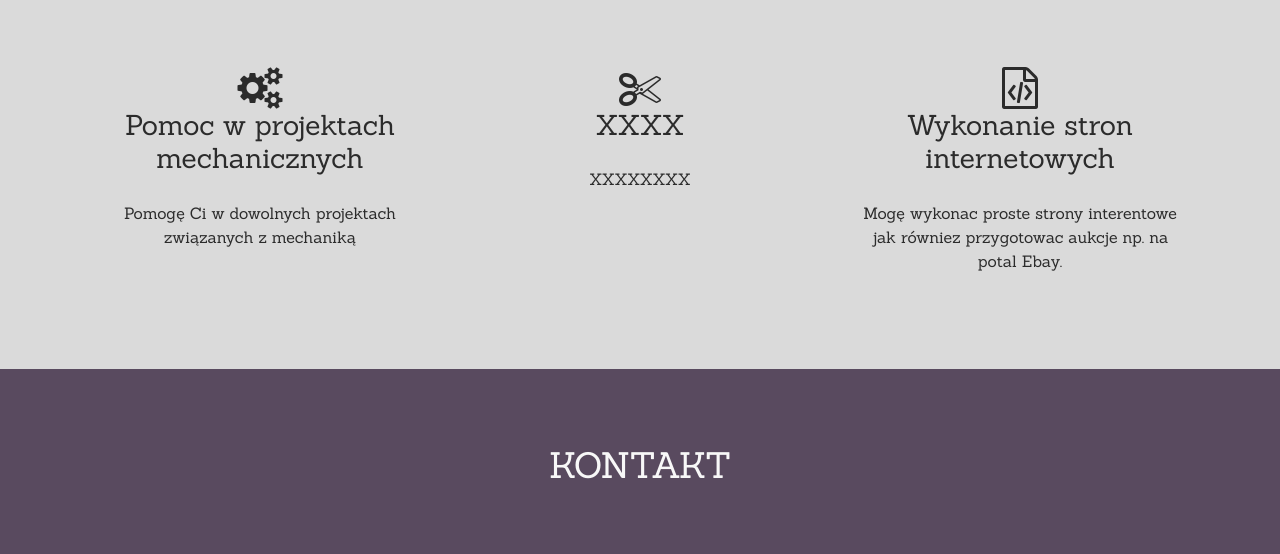
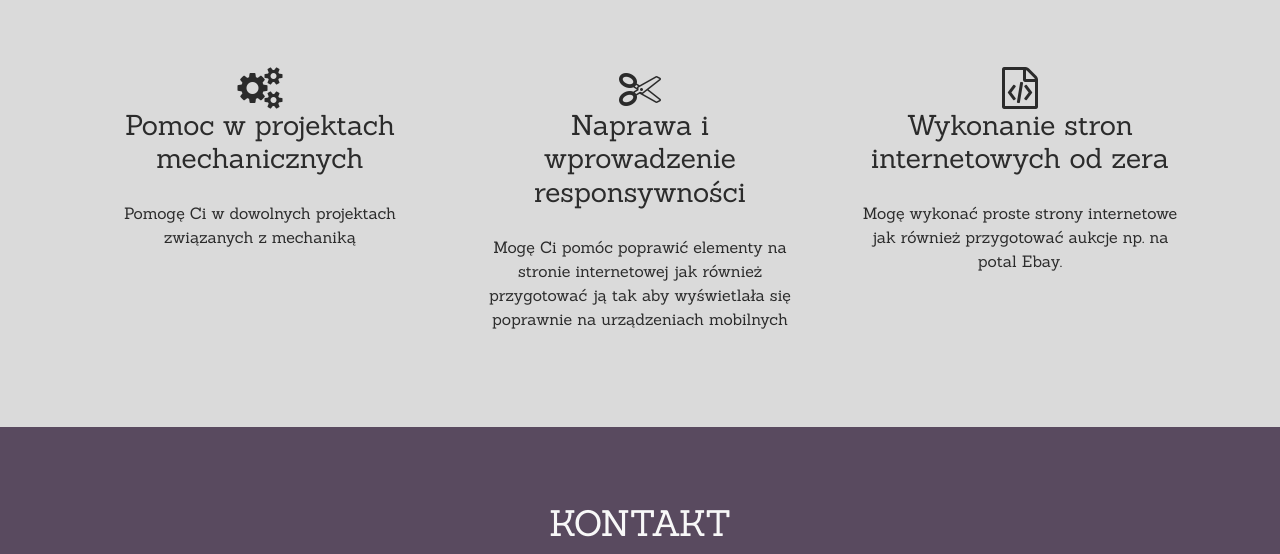
Before and after one commit to AdamKamil/First-web-page, a plain HTML site: page index.html in a window 1280 px wide. Shown: the part 2270-2824 px from the top of the page. Drawn offline with nearby package versions, Linux system fonts and the light colour scheme.

Commit message:
Add files via upload

```diff
--- a/index.html
+++ b/index.html
@@ -254,8 +254,8 @@
                     <div class="offer">
 
                         <i class="fa fa-scissors"></i>
-                        <h3>XXXX</h3>
-                        <p>XXXXXXXX </p>
+                        <h3>Naprawa i wprowadzenie responsywności</h3>
+                        <p>Mogę Ci pomóc poprawić elementy na stronie internetowej jak również przygotować ją tak aby wyświetlała się poprawnie na urządzeniach mobilnych </p>
 
                     </div>
 
@@ -266,8 +266,8 @@
                     <div class="offer">
 
                         <i class="fa fa-file-code-o"></i>
-                        <h3>Wykonanie stron internetowych</h3>
-                        <p>Mogę wykonac proste strony interentowe jak równiez przygotowac aukcje np. na potal Ebay.</p>
+                        <h3>Wykonanie stron internetowych od zera</h3>
+                        <p>Mogę wykonać proste strony internetowe jak również przygotować aukcje np. na potal Ebay.</p>
 
                     </div>
 
```
